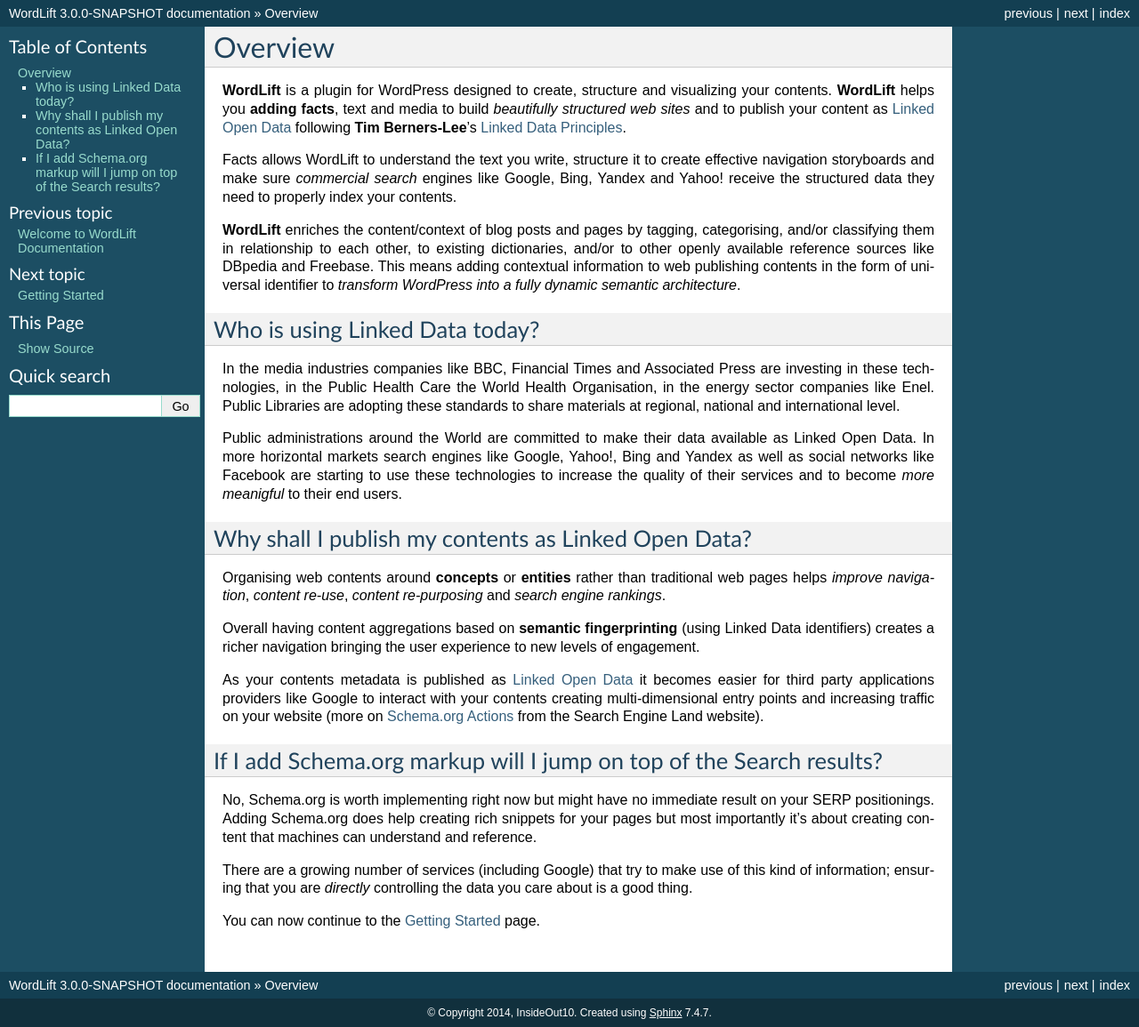
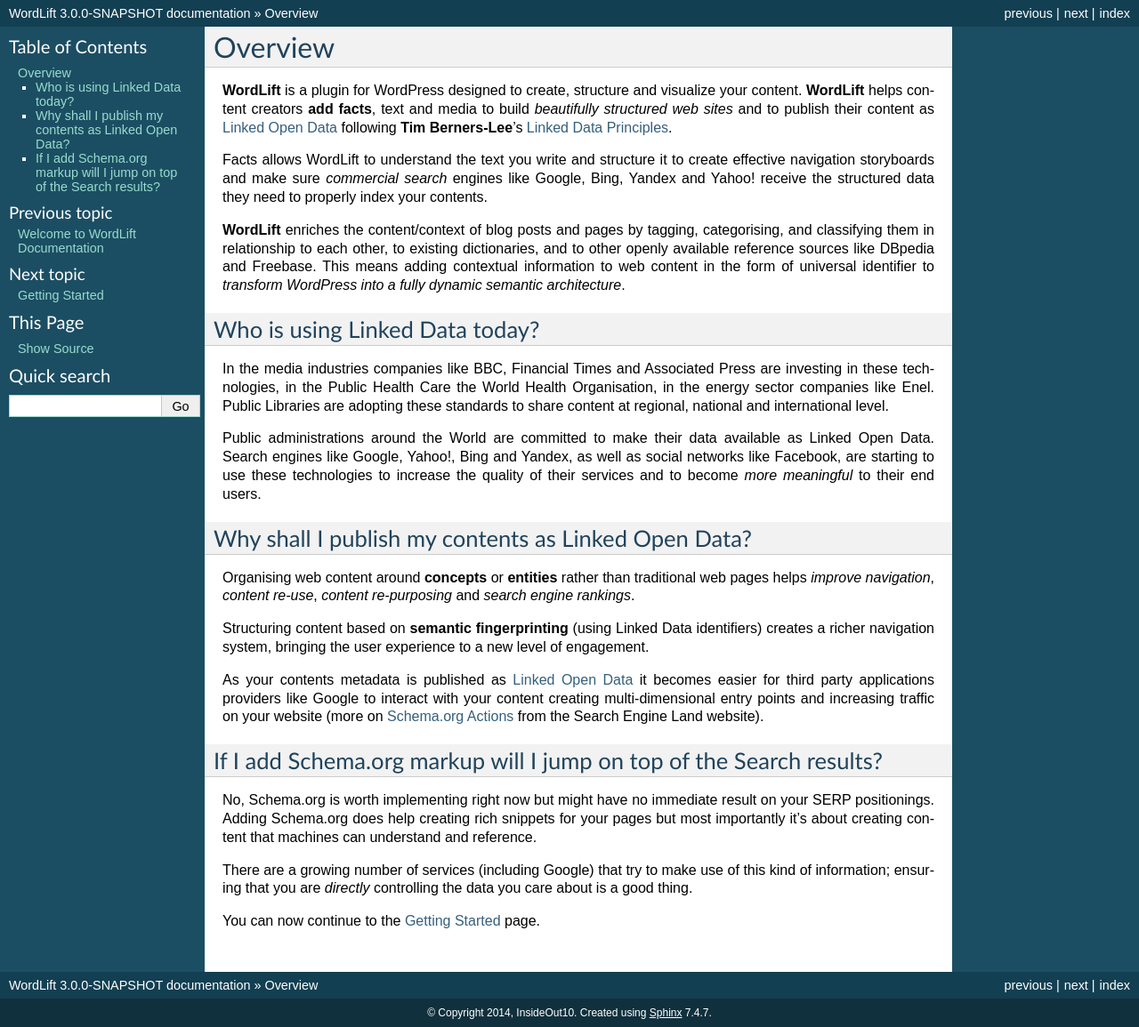
Before and after one commit to insideout10/wordlift-docs, a Sphinx documentation site: the page built from docs/overview.rst, in a window 1280 px wide. Shown: the whole page at 89% size. Built offline with Sphinx 7.4.7, drawn with Linux system fonts in a browser that asks for light colours.

Commit message:
Update overview.rst

```diff
--- a/docs/overview.rst
+++ b/docs/overview.rst
@@ -1,19 +1,19 @@
 Overview
 ===============
 
-**WordLift** is a plugin for WordPress designed to create, structure and visualizing your contents.
-**WordLift** helps you **adding facts**, text and media to build *beautifully structured web sites* and to
-publish your content as `Linked Open Data <key-concepts.html#linked-open-data>`_ following **Tim Berners-Lee**'s
+**WordLift** is a plugin for WordPress designed to create, structure and visualize your content.
+**WordLift** helps content creators **add facts**, text and media to build *beautifully structured web sites* and to
+publish their content as `Linked Open Data <key-concepts.html#linked-open-data>`_ following **Tim Berners-Lee**'s
 `Linked Data Principles <http://www.w3.org/DesignIssues/LinkedData.html>`_.
 
-Facts allows WordLift to understand the text you write, structure it to create effective navigation storyboards
-and make sure *commercial search* engines like Google, Bing, Yandex and Yahoo! receive  the structured data
+Facts allows WordLift to understand the text you write and structure it to create effective navigation storyboards
+and make sure *commercial search* engines like Google, Bing, Yandex and Yahoo! receive the structured data
 they need to properly index your contents.
 
 **WordLift** enriches the content/context of blog posts and pages by tagging, categorising,
-and/or classifying them in relationship to each other, to existing dictionaries, and/or to other openly
+and classifying them in relationship to each other, to existing dictionaries, and to other openly
 available reference sources like DBpedia and Freebase.
-This means adding contextual information to web publishing contents in the form of universal identifier
+This means adding contextual information to web content in the form of universal identifier
 to *transform WordPress into a fully dynamic semantic architecture*.
 
 =================
@@ -22,22 +22,21 @@
 
 In the media industries companies like BBC, Financial Times and Associated Press are investing in these technologies, in the Public Health Care
 the World Health Organisation, in the energy sector companies like Enel. Public Libraries are adopting these
-standards to share materials at regional, national and international level.
+standards to share content at regional, national and international level.
 
-Public administrations around the World are committed to make their data available as Linked Open Data. In more horizontal
-markets search engines like Google, Yahoo!, Bing and Yandex as well as social networks like Facebook are starting to use these technologies to increase the quality of their services and to become *more meanigful* to their end users.
+Public administrations around the World are committed to make their data available as Linked Open Data. Search engines like Google, Yahoo!, Bing and Yandex, as well as social networks like Facebook, are starting to use these technologies to increase the quality of their services and to become *more meaningful* to their end users.
 
 =================
 Why shall I publish my contents as Linked Open Data?
 =================
-Organising web contents around **concepts** or **entities** rather than traditional web pages helps
+Organising web content around **concepts** or **entities** rather than traditional web pages helps
 *improve navigation*, *content re-use*, *content re-purposing* and *search engine rankings*.
 
-Overall having content aggregations based on **semantic fingerprinting** (using Linked Data identifiers) creates
-a richer navigation bringing the user experience to new levels of engagement.
+Structuring content based on **semantic fingerprinting** (using Linked Data identifiers) creates
+a richer navigation system, bringing the user experience to a new level of engagement.
 
 As your contents metadata is published as `Linked Open Data <key-concepts.html#linked-open-data>`_ it becomes easier
-for third party applications providers like Google to interact with your contents creating multi-dimensional entry points and
+for third party applications providers like Google to interact with your content creating multi-dimensional entry points and
 increasing traffic on your website (more on `Schema.org Actions <http://searchengineland.com/schema-user-actions-now-available-189421>`_ from the Search Engine Land website).
 
 =================
```
